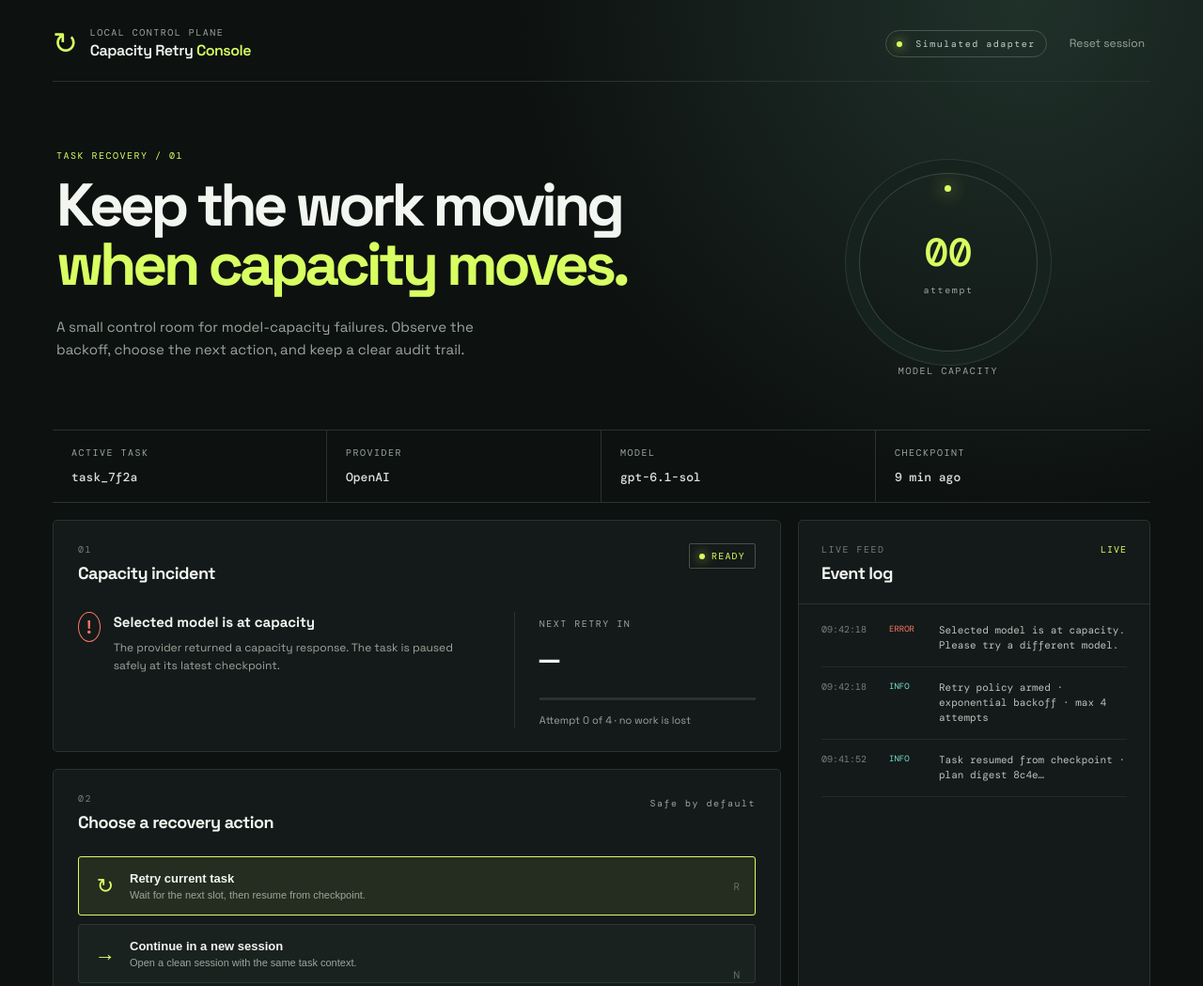
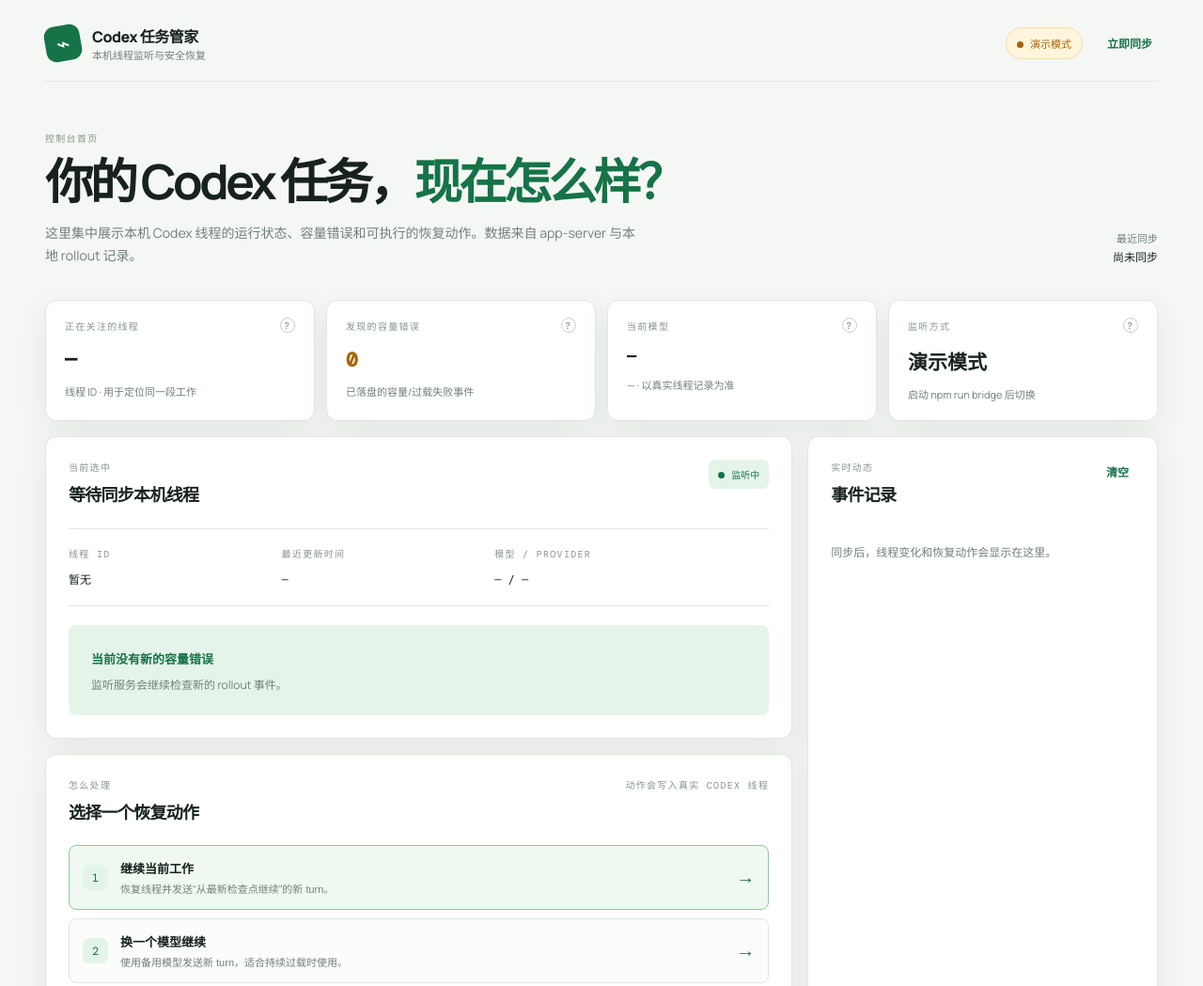
Before and after one commit to berhannnnd/codex-capacity-retry, a website built with Vite: page index.html in a window 1280 px wide. Shown: the top 1049 px of the page at 94% size. Built offline with nearby package versions, Linux system fonts and the light colour scheme; files whose address does not match are found by name.

Commit message:
feat: redesign console as clear Chinese Codex manager

```diff
--- a/src/main.js
+++ b/src/main.js
@@ -1,60 +1,66 @@
 import './style.css';
-import { createRetryController, formatRemaining, RETRY_STATES } from './engine.js';
+import { createRetryController, formatRemaining } from './engine.js';
 
 const app = document.querySelector('#app');
 const controller = createRetryController({ maxAttempts: 4, baseDelay: 8, jitter: 0 });
-let task = { threadId: null, id: 'task_7f2a', title: 'Refactor provider capability probes', model: 'gpt-6.1-sol', provider: 'OpenAI', started: '09:42:18', status: 'waiting' };
-let logs = [
-  ['09:42:18', 'ERROR', 'Selected model is at capacity. Please try a different model.'],
-  ['09:42:18', 'INFO', 'Retry policy armed · exponential backoff · max 4 attempts'],
-  ['09:41:52', 'INFO', 'Task resumed from checkpoint · plan digest 8c4e…']
-];
-let tick;
-let bridge = { connected: false, threads: [], incidents: [] };
+let bridge = { connected: false, incidents: [], threads: [] };
+let selected = { threadId: null, title: '等待同步本机线程', model: '—', provider: '—', updated: '—' };
+let logs = [];
+let lastSync = null;
+let timer;
 
 function log(level, message) {
-  logs.unshift([new Date().toLocaleTimeString('en-US', { hour12: false }), level, message]);
+  logs.unshift({ time: new Date().toLocaleTimeString('zh-CN', { hour12: false }), level, message });
+  logs = logs.slice(0, 30);
 }
+function latestIncident() { return bridge.incidents[0]; }
+function selectedThread() { return bridge.threads.find((thread) => thread.id === selected.threadId); }
 
 function render() {
+  const incident = latestIncident();
+  const thread = selectedThread();
   const s = controller.snapshot;
   const remaining = s.nextAt ? formatRemaining(s.nextAt - Date.now()) : '—';
-  const stateLabel = { idle: 'READY', waiting: 'WAITING', retrying: 'RETRYING', continued: 'CONTINUED', switched: 'SWITCHED', exhausted: 'EXHAUSTED' }[s.state];
-  app.innerHTML = `
-    <main class="shell">
-      <header class="topbar">
-        <div class="brand"><span class="brand-mark">↻</span><div><div class="eyebrow">LOCAL CONTROL PLANE</div><h1>Capacity Retry <span>Console</span></h1></div></div>
-        <div class="top-actions"><span class="adapter-pill"><i></i> ${bridge.connected ? 'Live app-server' : 'Simulated adapter'}</span><button class="ghost" id="reset">Reset session</button></div>
-      </header>
-      <section class="hero">
-        <div><p class="kicker">TASK RECOVERY / 01</p><h2>Keep the work moving<br><em>when capacity moves.</em></h2><p class="lede">A small control room for model-capacity failures. Observe the backoff, choose the next action, and keep a clear audit trail.</p></div>
-        <div class="hero-orbit"><div class="orbit-ring"></div><div class="orbit-core"><strong>${String(s.attempt).padStart(2,'0')}</strong><span>attempt</span></div><span class="orbit-label">MODEL CAPACITY</span></div>
-      </section>
-      <section class="metrics"><div><span>ACTIVE TASK</span><strong>${task.id}</strong></div><div><span>PROVIDER</span><strong>${task.provider}</strong></div><div><span>MODEL</span><strong>${task.model}</strong></div><div><span>CHECKPOINT</span><strong>9 min ago</strong></div></section>
-      <section class="workspace">
-        <div class="primary-column">
-          <article class="card incident-card"><div class="card-head"><div><span class="section-index">01</span><h3>Capacity incident</h3></div><span class="status ${s.state}"><i></i>${stateLabel}</span></div><div class="incident-body"><div class="signal"><div class="signal-icon">!</div><div><strong>Selected model is at capacity</strong><p>The provider returned a capacity response. The task is paused safely at its latest checkpoint.</p></div></div><div class="countdown"><div><span>NEXT RETRY IN</span><strong>${remaining}</strong></div><div class="progress"><span style="width:${s.nextAt ? Math.max(4, Math.min(100, 100 - ((s.nextAt - Date.now()) / 8000) * 100)) : 0}%"></span></div><small>Attempt ${s.attempt} of ${s.maxAttempts} · no work is lost</small></div></div></article>
-          <article class="card action-card"><div class="card-head"><div><span class="section-index">02</span><h3>Choose a recovery action</h3></div><span class="hint">Safe by default</span></div><div class="actions"><button class="action primary" id="retry"><span class="action-icon">↻</span><span><b>Retry current task</b><small>Wait for the next slot, then resume from checkpoint.</small></span><kbd>R</kbd></button><button class="action" id="continue"><span class="action-icon">→</span><span><b>Continue in a new session</b><small>Open a clean session with the same task context.</small><kbd>N</kbd></button><button class="action" id="switch"><span class="action-icon">⇄</span><span><b>Switch model</b><small>Pick a configured fallback. Requires an explicit adapter.</small><kbd>M</kbd></button></div></article>
-          <article class="card adapter-card"><div class="card-head"><div><span class="section-index">03</span><h3>Adapter boundary</h3></div><span class="tag">EXPLICIT</span></div><div class="adapter-row"><div class="adapter-state"><span class="adapter-dot"></span><div><strong>Simulation only</strong><small>Actions update this console and its log.</small></div></div><div class="adapter-copy">Real Codex API or desktop control is intentionally not claimed. Implement <code>TaskAdapter</code> to connect a verified runtime.</div></div></article>
-        </div>
-        <aside class="log-panel"><div class="log-head"><div><span class="section-index">LIVE FEED</span><h3>Event log</h3></div><span class="live-dot">LIVE</span></div><div class="log-list">${logs.map(([time, level, message]) => `<div class="log-row"><time>${time}</time><span class="log-level ${level.toLowerCase()}">${level}</span><p>${message}</p></div>`).join('')}</div><button class="clear" id="clear">Clear log <span>⌘K</span></button></aside>
-      </section>
-      <footer><span>CAPACITY RETRY CONSOLE · 0.1.0</span><span>LOCAL STATE ONLY · <a href="https://github.com" target="_blank" rel="noreferrer">adapter docs ↗</a></span></footer>
-    </main>`;
+  const state = s.state === 'waiting' ? '等待恢复' : s.state === 'retrying' ? '正在恢复' : s.state === 'continued' ? '已发送继续指令' : s.state === 'switched' ? '已切换模型' : '监听中';
+  const statusText = bridge.connected ? '实时监听已连接' : '演示模式';
+  selected = { ...selected, ...(thread ? { title: thread.name || thread.preview || selected.title, model: thread.model || '—', provider: thread.modelProvider || '—', updated: thread.updatedAt ? new Date(thread.updatedAt * 1000).toLocaleString('zh-CN') : '—' } : {}) };
+  app.innerHTML = `<main class="app-shell">
+    <header class="topbar"><div class="brand"><div class="brand-mark">⌁</div><div><div class="brand-name">Codex 任务管家</div><div class="brand-sub">本机线程监听与安全恢复</div></div></div><div class="top-actions"><span class="connection ${bridge.connected ? 'connected' : ''}"><i></i>${statusText}</span><button class="text-button" id="refresh">立即同步</button></div></header>
+    <section class="welcome"><div><div class="eyebrow">控制台首页</div><h1>你的 Codex 任务，<span>现在怎么样？</span></h1><p>这里集中展示本机 Codex 线程的运行状态、容量错误和可执行的恢复动作。数据来自 app-server 与本地 rollout 记录。</p></div><div class="sync-time">最近同步<br><strong>${lastSync || '尚未同步'}</strong></div></section>
+    <section class="summary-grid"><article class="summary-card"><div class="summary-label">正在关注的线程 <span class="help" title="当前选中的 Codex thread ID">?</span></div><strong class="summary-value">${selected.threadId ? selected.threadId.slice(0, 12) + '…' : '—'}</strong><small>线程 ID · 用于定位同一段工作</small></article><article class="summary-card"><div class="summary-label">发现的容量错误 <span class="help" title="从 ~/.codex/sessions 和 archived_sessions 读到的失败事件">?</span></div><strong class="summary-value warning">${bridge.incidents.length}</strong><small>已落盘的容量/过载失败事件</small></article><article class="summary-card"><div class="summary-label">当前模型 <span class="help" title="线程记录里的模型字段，不代表一定有可用额度">?</span></div><strong class="summary-value model">${selected.model}</strong><small>${selected.provider} · 以真实线程记录为准</small></article><article class="summary-card"><div class="summary-label">监听方式 <span class="help" title="实时读取 app-server，并轮询本地 rollout JSONL">?</span></div><strong class="summary-value">${bridge.connected ? '真实模式' : '演示模式'}</strong><small>${bridge.connected ? '每 5 秒同步一次' : '启动 npm run bridge 后切换'}</small></article></section>
+    <section class="layout"><div class="main-column">
+      <article class="panel selected-panel"><div class="panel-title"><div><div class="eyebrow">当前选中</div><h2>${selected.title}</h2></div><span class="state-chip ${incident ? 'danger' : 'ok'}"><i></i>${incident ? '需要关注' : state}</span></div><div class="detail-grid"><div><span>线程 ID</span><strong>${selected.threadId || '暂无'}</strong></div><div><span>最近更新时间</span><strong>${selected.updated}</strong></div><div><span>模型 / Provider</span><strong>${selected.model} / ${selected.provider}</strong></div></div>${incident ? `<div class="incident"><div class="incident-icon">!</div><div><strong>检测到模型容量错误</strong><p>${incident.message}</p><small>发生时间：${new Date(incident.timestamp).toLocaleString('zh-CN')} · turn：${incident.turnId || '未知'}</small></div></div>` : `<div class="empty-state"><strong>当前没有新的容量错误</strong><p>监听服务会继续检查新的 rollout 事件。</p></div>`}</article>
+      <article class="panel"><div class="panel-title"><div><div class="eyebrow">怎么处理</div><h2>选择一个恢复动作</h2></div><span class="muted-label">动作会写入真实 Codex 线程</span></div><div class="action-list"><button class="action primary" id="continue"><span class="action-number">1</span><span><b>继续当前工作</b><small>恢复线程并发送“从最新检查点继续”的新 turn。</small></span><span class="arrow">→</span></button><button class="action" id="switch"><span class="action-number">2</span><span><b>换一个模型继续</b><small>使用备用模型发送新 turn，适合持续过载时使用。</small></span><span class="arrow">→</span></button><button class="action" id="retry"><span class="action-number">3</span><span><b>稍后再试</b><small>按退避策略等待后再发起恢复，不会立即重复请求。</small></span><span class="arrow">→</span></button></div><div class="action-note">安全提示：恢复动作可能继续执行未完成的工具步骤。请先确认线程没有在其他窗口里继续运行。</div></article>
+      <article class="panel explain-panel"><div class="panel-title"><div><div class="eyebrow">指标说明</div><h2>这几个数字分别是什么？</h2></div></div><div class="explain-grid"><div><b>容量错误</b><p>Codex 已记录但模型暂时无法接收请求的失败次数。</p></div><div><b>线程 ID</b><p>一段 Codex 对话的唯一编号，用来读取和恢复同一任务。</p></div><div><b>当前模型</b><p>线程最后记录的模型名称，不是实时额度或可用性保证。</p></div><div><b>真实模式</b><p>已连接本机 app-server，并读取真实线程和 rollout 文件。</p></div></div></article>
+    </div><aside class="panel feed"><div class="panel-title"><div><div class="eyebrow">实时动态</div><h2>事件记录</h2></div><button class="text-button" id="clear">清空</button></div><div class="feed-list">${logs.length ? logs.map((item) => `<div class="feed-item"><time>${item.time}</time><span class="level ${item.level.toLowerCase()}">${item.level}</span><p>${item.message}</p></div>`).join('') : '<div class="feed-empty">同步后，线程变化和恢复动作会显示在这里。</div>'}</div></aside></section>
+    <footer><span>Codex 任务管家 · 本地运行</span><span>${bridge.connected ? '数据源：app-server + rollout JSONL' : '数据源：模拟适配器'}</span></footer>
+  </main>`;
   bind();
 }
 
+async function liveContinue(model) {
+  if (!selected.threadId) { log('WARN', '尚未选中可恢复的线程'); render(); return; }
+  const response = await fetch(`http://127.0.0.1:8787/api/threads/${selected.threadId}/continue`, { method: 'POST', headers: { 'content-type': 'application/json' }, body: JSON.stringify(model ? { model } : {}) });
+  if (!response.ok) { log('ERROR', `恢复请求失败 · HTTP ${response.status}`); return; }
+  log('INFO', model ? `已发送换模型继续请求 · ${model}` : '已发送继续当前工作的请求');
+}
+async function syncBridge() {
+  try {
+    const health = await fetch('http://127.0.0.1:8787/api/health');
+    if (!health.ok) throw new Error('bridge unavailable');
+    const [incidents, threads] = await Promise.all([fetch('http://127.0.0.1:8787/api/incidents').then((r) => r.json()), fetch('http://127.0.0.1:8787/api/threads?limit=40').then((r) => r.json())]);
+    const previous = bridge.connected; bridge = { connected: true, incidents: incidents.data || [], threads: threads.data || [] };
+    const incident = latestIncident(); if (incident && (!selected.threadId || !bridge.threads.some((t) => t.id === selected.threadId))) selected.threadId = incident.threadId;
+    lastSync = new Date().toLocaleTimeString('zh-CN', { hour12: false });
+    if (!previous) log('INFO', `已连接真实 Codex · 发现 ${bridge.incidents.length} 条容量事件`);
+    render();
+  } catch { if (bridge.connected) { bridge.connected = false; log('WARN', '真实桥接暂时不可用，已切回演示模式'); render(); } }
+}
 function bind() {
-  document.querySelector('#retry').onclick = async () => { controller.markRetrying(); log('INFO', `Retry dispatched for ${task.id} · attempt ${controller.snapshot.attempt}`); if (bridge.connected && task.threadId) { await liveContinue(); } else { setTimeout(() => { controller.fail(); log('WARN', 'Provider still at capacity · backoff scheduled'); render(); }, 500); } render(); };
-  document.querySelector('#continue').onclick = () => { controller.markContinued(); task = { ...task, id: 'task_new_91c', status: 'continued' }; log('INFO', 'New session created from checkpoint · adapter simulation'); render(); };
-  document.querySelector('#switch').onclick = async () => { controller.markSwitched(); task = { ...task, model: 'gpt-6-luna', status: 'switched' }; if (bridge.connected && task.threadId) await liveContinue('gpt-6-luna'); log('INFO', bridge.connected ? 'Fallback model turn sent through Codex app-server' : 'Fallback model selected · gpt-6-luna (simulated)'); render(); };
-  document.querySelector('#reset').onclick = () => { controller.reset(); task = { id: 'task_7f2a', title: 'Refactor provider capability probes', model: 'gpt-6.1-sol', provider: 'OpenAI', started: '09:42:18', status: 'waiting' }; logs = []; log('INFO', 'Session reset · waiting for task event'); render(); };
+  document.querySelector('#refresh').onclick = syncBridge;
   document.querySelector('#clear').onclick = () => { logs = []; render(); };
+  document.querySelector('#continue').onclick = async () => { controller.markContinued(); if (bridge.connected) await liveContinue(); else log('INFO', '演示：已创建继续任务'); render(); };
+  document.querySelector('#switch').onclick = async () => { controller.markSwitched(); if (bridge.connected) await liveContinue('gpt-6-luna'); else log('INFO', '演示：已切换到 gpt-6-luna'); render(); };
+  document.querySelector('#retry').onclick = () => { controller.markRetrying(); log('INFO', `退避计时开始 · 第 ${controller.snapshot.attempt} 次`); controller.fail(); render(); };
 }
-
-async function liveContinue(model) { const response = await fetch(`http://127.0.0.1:8787/api/threads/${task.threadId}/continue`, { method: 'POST', headers: { 'content-type': 'application/json' }, body: JSON.stringify(model ? { model } : {}) }); if (!response.ok) { log('ERROR', `app-server action failed · HTTP ${response.status}`); return; } log('INFO', 'app-server accepted continuation turn'); }
-async function syncBridge() { try { const health = await fetch('http://127.0.0.1:8787/api/health'); if (!health.ok) return; const [incidents, threads] = await Promise.all([fetch('http://127.0.0.1:8787/api/incidents').then(r => r.json()), fetch('http://127.0.0.1:8787/api/threads?limit=40').then(r => r.json())]); const wasConnected = bridge.connected; const oldCount = bridge.incidents.length; bridge = { connected: true, incidents: incidents.data || [], threads: threads.data || [] }; const latest = bridge.incidents[0]; const found = latest && bridge.threads.find(t => t.id === latest.threadId); if (latest) task = { ...task, threadId: latest.threadId, id: latest.threadId, model: found?.model || task.model, provider: found?.modelProvider || task.provider, title: found?.name || task.title }; if (!wasConnected || oldCount !== bridge.incidents.length) log('INFO', `Live bridge connected · ${bridge.incidents.length} recorded capacity events`); render(); } catch { /* local simulation remains available */ } }
-tick = setInterval(() => { if (controller.snapshot.nextAt) render(); }, 1000);
-render();
-syncBridge();
-setInterval(syncBridge, 5000);
+render(); syncBridge(); timer = setInterval(syncBridge, 5000); window.addEventListener('beforeunload', () => clearInterval(timer));
```
Also changed, not shown: src/style.css.
